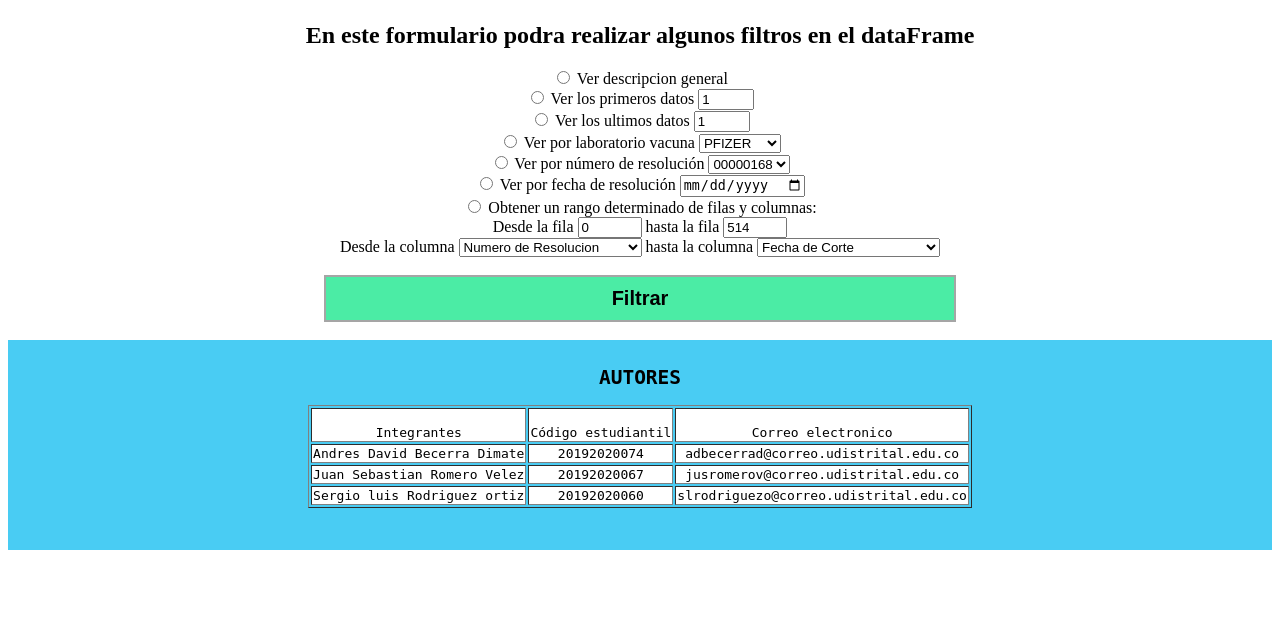
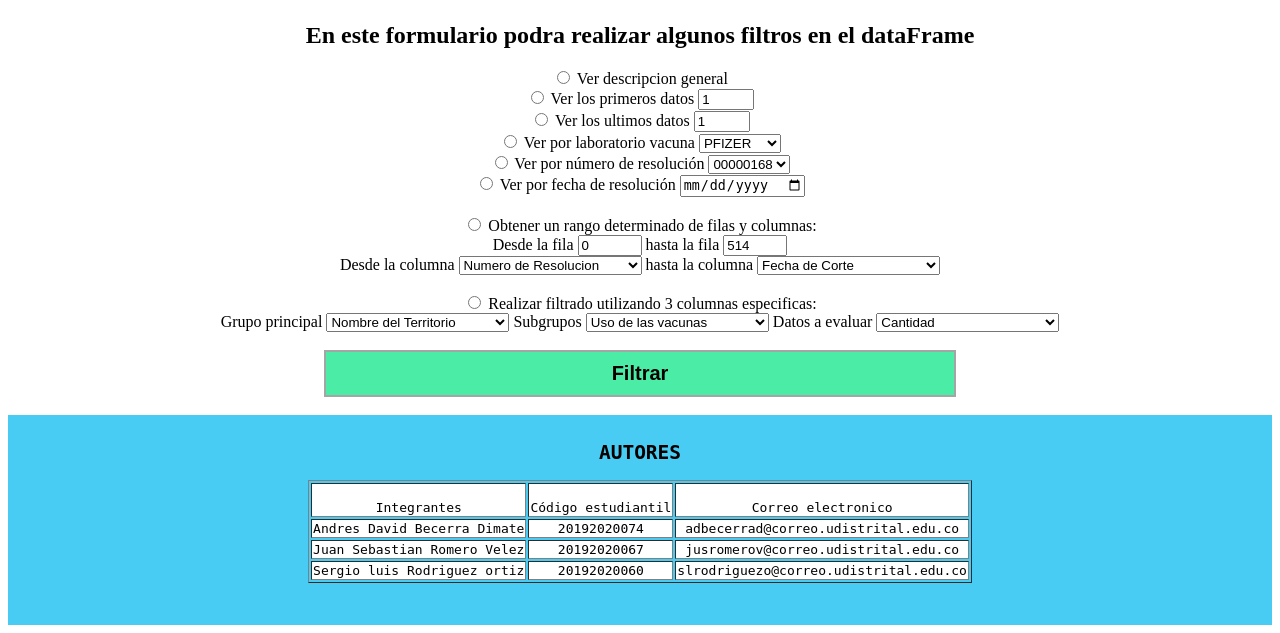
Before and after one commit to CryptoJuanse/cienciaDeDatosEjercicios, a Flask app: page /formulario in a window 1280 px wide. Shown: the part 215-848 px from the top of the page. Before the commit the page ends 765 px from the top, so only its background shows below. Run offline with Flask 2, Linux system fonts and the light colour scheme; parts of the project's set-up code (start-up, migrations or seed data) failed here and were passed over.

Commit message:
Agregada pregunta numero 8 B)

```diff
--- a/main.py
+++ b/main.py
@@ -81,6 +81,10 @@ def show_formulario():
         titulo = "Matriz con un rango de filas y columnas determinado"
         datos = datos.loc[int(request.form['fila1']):int(request.form['fila2']),
                               request.form['columna1']:request.form['columna2']]
+    elif opcion=='8':
+        titulo = "Filtrado por grupos"
+        datos = datos.groupby([request.form['col1'], request.form['col2']])[request.form['col3']].count()
+        datos = datos.to_frame()
 
     return render_template('formulario.html', decision=opcion, title=titulo, tables=[datos.to_html(classes='data', header=True)])
 
--- a/templates/formulario.html
+++ b/templates/formulario.html
@@ -46,7 +46,7 @@
             <!--Pregunta 6 -->
         <input type="radio" id="opcion" name="opcion" value="6">
         Ver por fecha de resolución
-        <input type="date" id="fecha_resolucion" name="fecha_resolucion"><br>
+        <input type="date" id="fecha_resolucion" name="fecha_resolucion"><br><br>
 
             <!--Pregunta 7-->
         <input type="radio" id="opcion" name="opcion" value="7" />
@@ -76,6 +76,46 @@
             <option value="cantidad">Cantidad</option>
             <option value="uso_vacuna">Uso de las vacunas</option>
             <option value="fecha_corte" selected>Fecha de Corte</option>
+        </select> <br> <br>
+
+            <!--Pregunta 8-->
+        <input type="radio" id="opcion" name="opcion" value="8" />
+        Realizar filtrado utilizando 3 columnas especificas: <br>
+        Grupo principal
+        <select id="col1" name="col1">
+            <option value="num_resolucion">Numero de Resolucion</option>
+            <option value="fecha_resolucion">Fecha de Resolucion</option>
+            <option value="a_o">Año</option>
+            <option value="cod_territorio">Codigo de Territorio</option>
+            <option value="nom_territorio" selected>Nombre del Territorio</option>
+            <option value="laboratorio_vacuna">Laboratorio de las vacunas</option>
+            <option value="cantidad">Cantidad</option>
+            <option value="uso_vacuna">Uso de las vacunas</option>
+            <option value="fecha_corte">Fecha de Corte</option>
+        </select>
+        Subgrupos
+        <select id="col2" name="col2">
+            <option value="num_resolucion">Numero de Resolucion</option>
+            <option value="fecha_resolucion">Fecha de Resolucion</option>
+            <option value="a_o">Año</option>
+            <option value="cod_territorio">Codigo de Territorio</option>
+            <option value="nom_territorio">Nombre del Territorio</option>
+            <option value="laboratorio_vacuna">Laboratorio de las vacunas</option>
+            <option value="cantidad">Cantidad</option>
+            <option value="uso_vacuna" selected>Uso de las vacunas</option>
+            <option value="fecha_corte">Fecha de Corte</option>
+        </select>
+        Datos a evaluar
+        <select id="col3" name="col3">
+            <option value="num_resolucion">Numero de Resolucion</option>
+            <option value="fecha_resolucion">Fecha de Resolucion</option>
+            <option value="a_o">Año</option>
+            <option value="cod_territorio">Codigo de Territorio</option>
+            <option value="nom_territorio">Nombre del Territorio</option>
+            <option value="laboratorio_vacuna">Laboratorio de las vacunas</option>
+            <option value="cantidad" selected>Cantidad</option>
+            <option value="uso_vacuna">Uso de las vacunas</option>
+            <option value="fecha_corte">Fecha de Corte</option>
         </select>
         </label><br>
 
@@ -86,7 +126,7 @@
     </form>
 
             <!--Mostrar resultados-->
-    {% if decision=='1' or decision=='2' or decision=='3' or decision=='4' or decision=='5' or decision=='6' or decision=='7'%}
+    {% if decision=='1' or decision=='2' or decision=='3' or decision=='4' or decision=='5' or decision=='6' or decision=='7' or decision=='8' %}
         <h3> {{ title }} </h3>
         {% for table in tables %}
                 {{ table|safe }}
```
Also changed, not shown: 1 other file.
